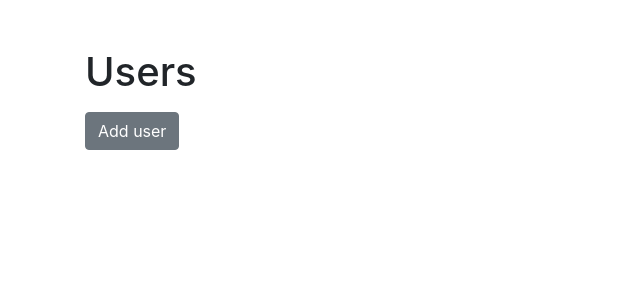
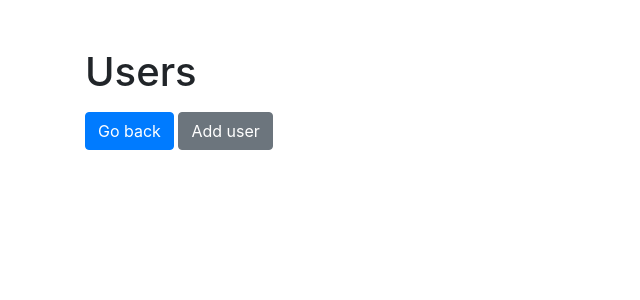
Before and after one commit to stgibson/flask-blogly-part2, a Flask app: page /users in a window 1280 px wide. Shown: the top 300 px of the page, without its empty margins (0-640 px from the left). Run offline with Flask 2, Linux system fonts and the light colour scheme.

Commit message:
Added button on users page to go to home page. Modified templates/users.html.

```diff
--- a/templates/users.html
+++ b/templates/users.html
@@ -11,5 +11,6 @@
       </li>
     {% endfor %}
   </ul>
+  <a class="btn btn-primary" href="/">Go back</a>
   <a class="btn btn-secondary" href="/users/new">Add user</a>
 {% endblock %}
```
